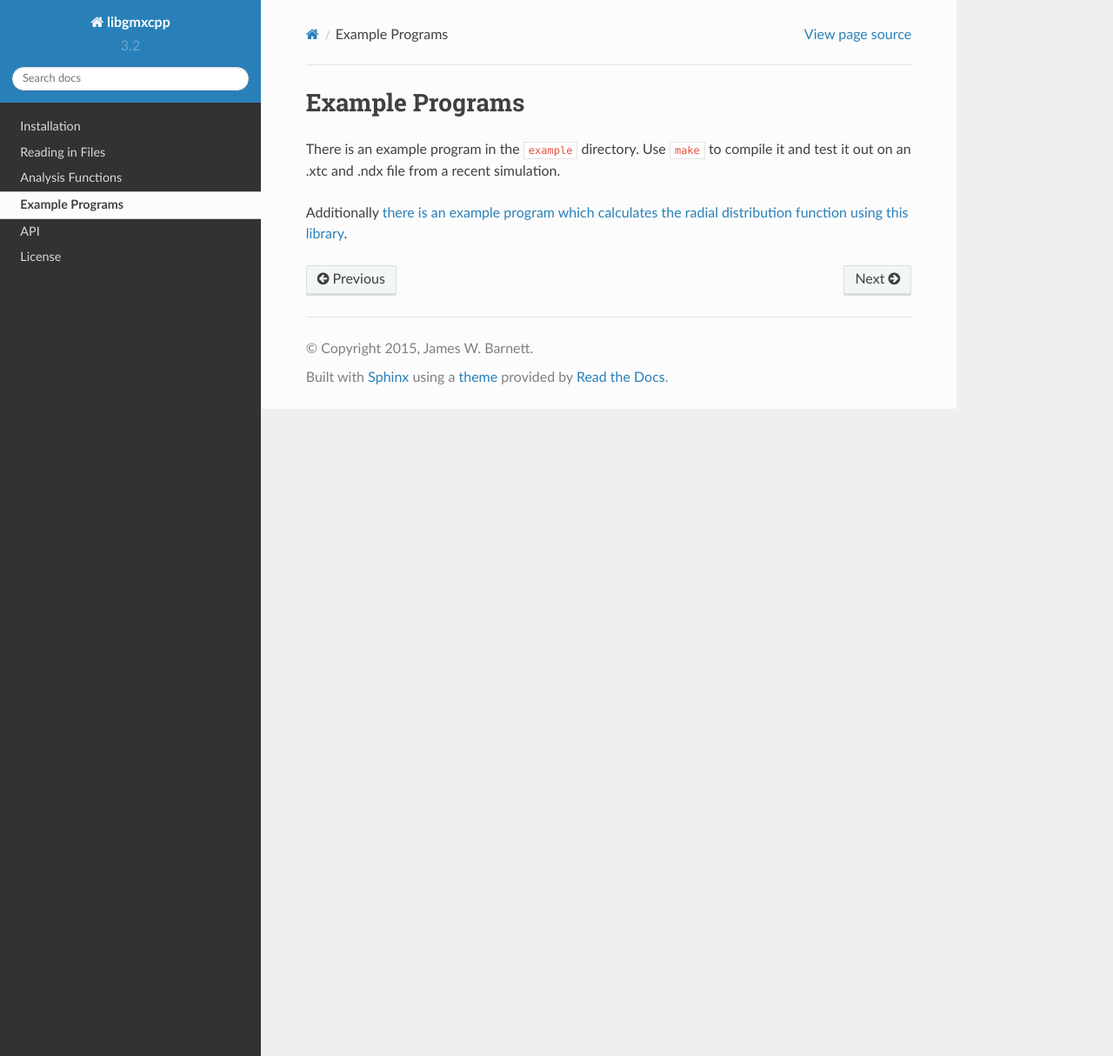
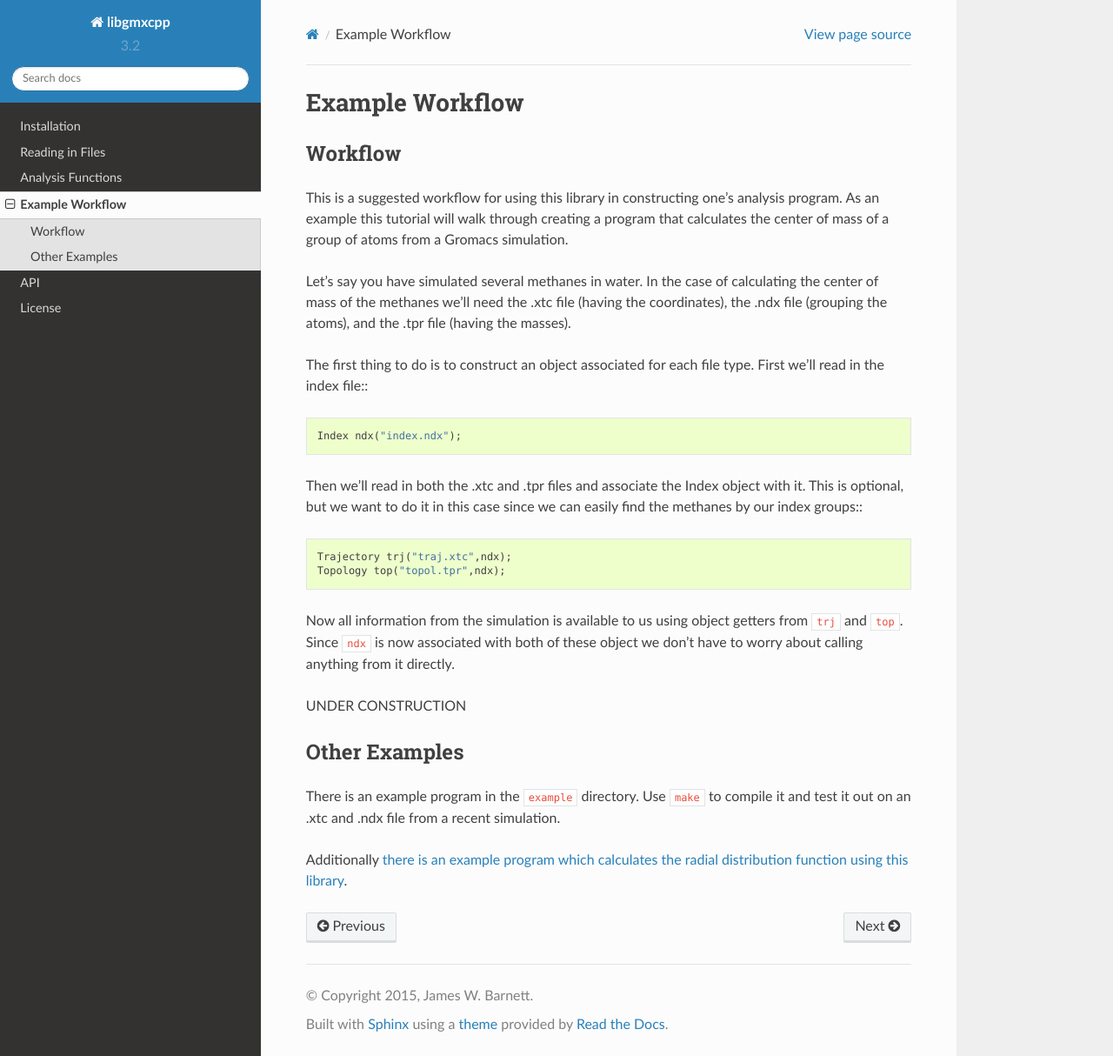
Before and after one commit to wesbarnett/libgmxcpp, a Sphinx documentation site: the page built from docs/example.rst, in a window 1280 px wide and 1214 px high. Shown: the whole window at 87% size. Built offline with Sphinx 7.4.7 and the Read the Docs theme 2.0.0, drawn with Linux system fonts in a browser that asks for light colours.

Commit message:
working on example

```diff
--- a/docs/example.rst
+++ b/docs/example.rst
@@ -1,7 +1,41 @@
 
-Example Programs
+Example Workflow
 ================
 
+Workflow
+--------
+
+This is a suggested workflow for using this library in constructing one's
+analysis program. As an example this tutorial will walk through creating a
+program that calculates the center of mass of a group of atoms from a Gromacs
+simulation.
+
+Let's say you have simulated several methanes in water. In the case of
+calculating the center of mass of the methanes we'll need the .xtc file (having
+the coordinates), the .ndx file (grouping the atoms), and the .tpr file (having
+the masses).
+
+The first thing to do is to construct an object associated for each file type.
+First we'll read in the index file:::
+
+    Index ndx("index.ndx");
+
+Then we'll read in both the .xtc and .tpr files and associate the Index object
+with it. This is optional, but we want to do it in this case since we can easily
+find the methanes by our index groups:::
+
+    Trajectory trj("traj.xtc",ndx);
+    Topology top("topol.tpr",ndx);
+
+Now all information from the simulation is available to us using object getters
+from ``trj`` and ``top``. Since ``ndx`` is now associated with both of these
+object we don't have to worry about calling anything from it directly.
+
+UNDER CONSTRUCTION
+
+
+Other Examples
+--------------
 There is an example program in the ``example`` directory. Use ``make`` to compile it
 and test it out on an .xtc and .ndx file from a recent simulation.
 
```
